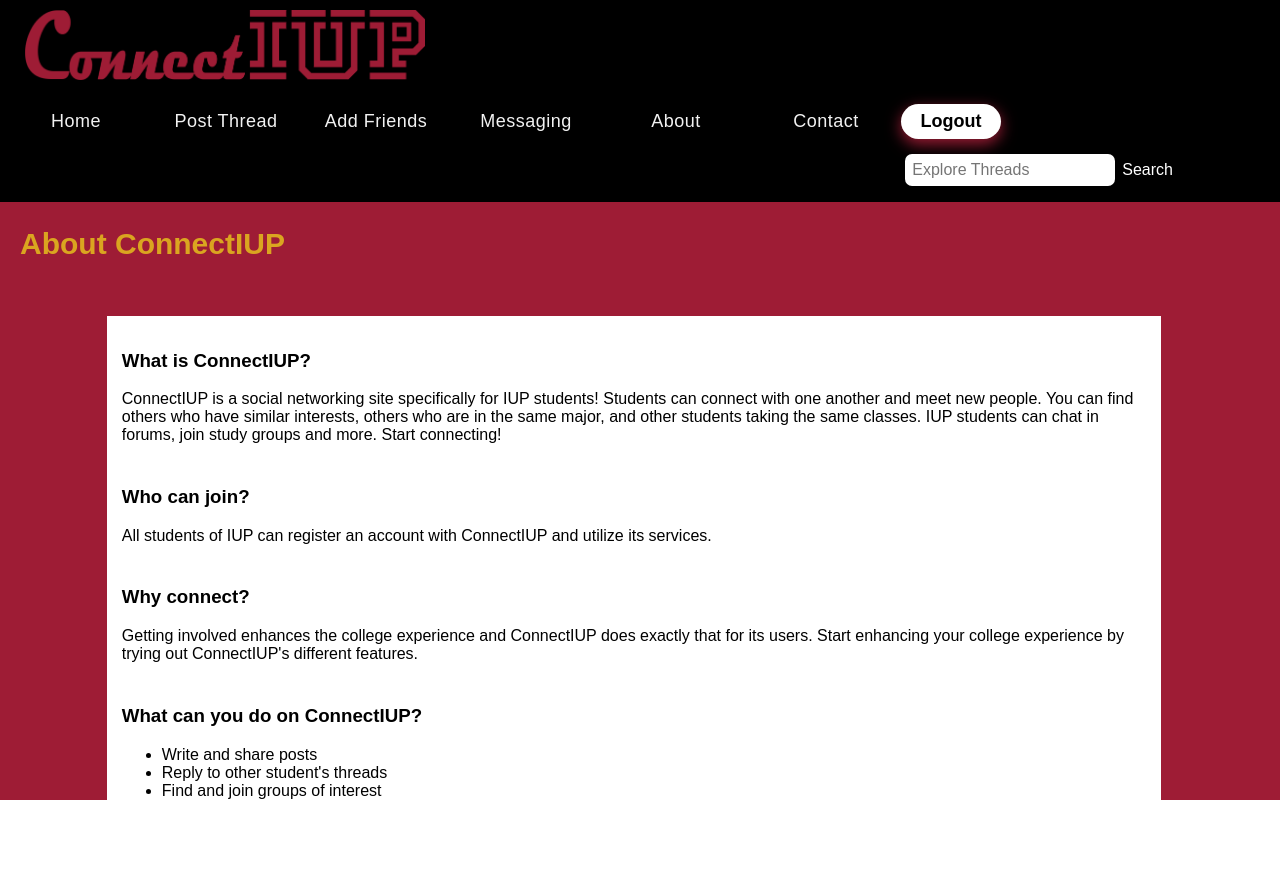
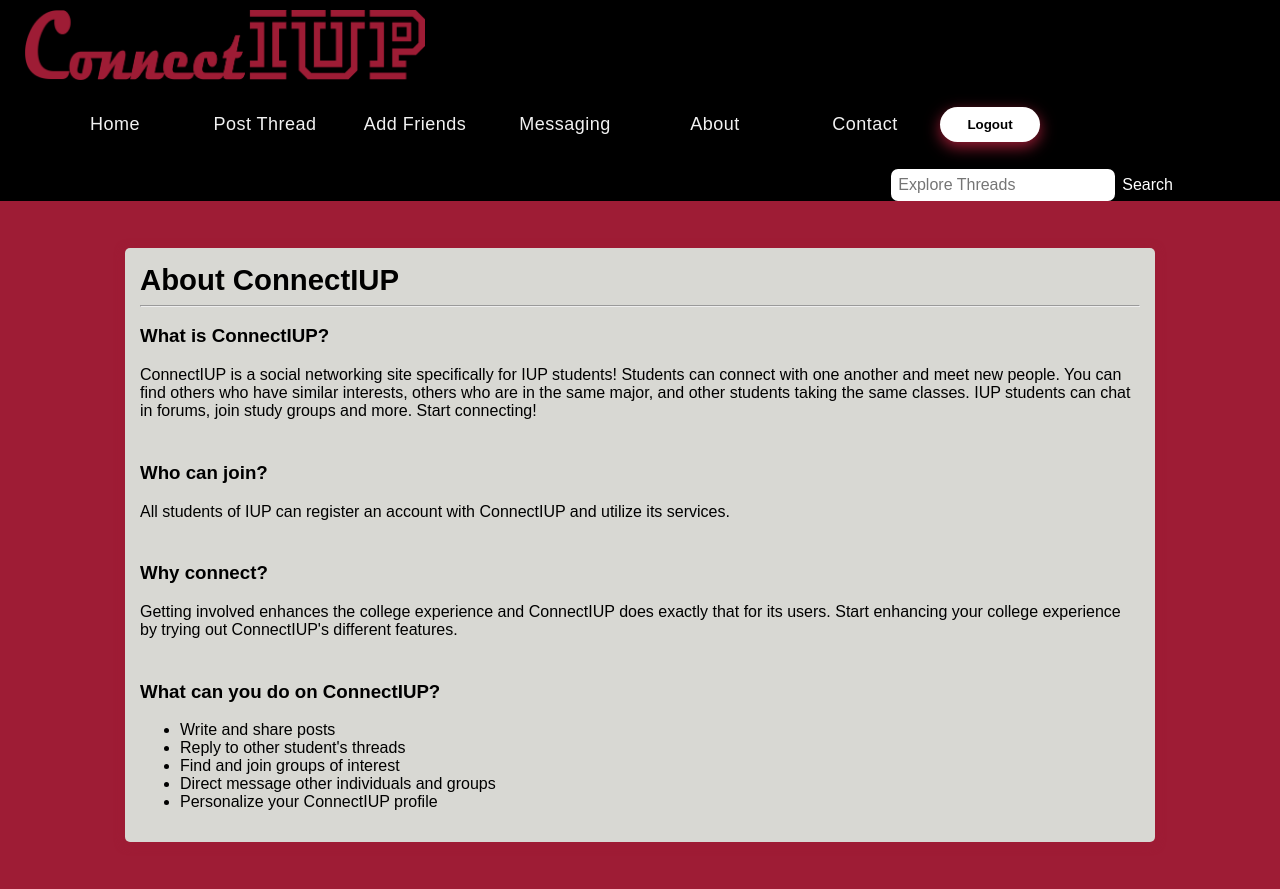
Before and after one commit to realmastercoder/connectiup, a PHP site: page /about.php in a window 1280 px wide. Before the commit the page ends 800 px from the top, so only its background shows below. Run offline with PHP 8.4, Linux system fonts and the light colour scheme.

Commit message:
Styling changes.

```diff
--- a/about.php
+++ b/about.php
@@ -14,14 +14,13 @@ if (!$conn) {
 }
 ?>
 
+<!DOCTYPE html>
+<html>
 
-<html>
 <head>
-    <title>About ConnectIUP</title>
+    <title>ConnectIUP - Post Feature</title>
+    <link rel="stylesheet" href="css/home.css">
     <link rel="stylesheet" href="css/about.css">
-    <link rel="stylesheet" href="css/style.css">
-  <link rel="stylesheet" href="css/home.css">
-  <link rel="stylesheet" href="css/post_page.css">
     <link rel="stylesheet" href="css/button.css">
 </head>
 
@@ -44,10 +43,11 @@ if (!$conn) {
             <button>Search</button>
         </form>
     </nav>
+    <div class="box">
+        <div class="contentBox">
+        <h1>About ConnectIUP</h1>
+        <hr>
 
-    <h2>About ConnectIUP</h2>
-
-    <div class="content">
         <h3>What is ConnectIUP?</h3>
         <p>
           ConnectIUP is a social networking site specifically for IUP students!
@@ -86,9 +86,7 @@ if (!$conn) {
           </ul>
         </p>
         </div>
-
-
-
+    </div>
 </body>
 
 </html>
--- a/css/about.css
+++ b/css/about.css
@@ -1,37 +1,31 @@
-h2 {
-    text-align: left;
-    font-size: 30px;
-    color: gold;
-    margin-left: 25%;
-}
-
-h3 {
-    color: black;
-}
-
-a {
-    color: goldenrod;
-    text-decoration: bold;
-}
-
 body {
     padding: 0;
     margin: 0;
-    background:  #9e1c35;
+    background: #9e1c35;
     font-family: Arial, Helvetica, sans-serif;
 }
-
-.content {
-    background-color: white;
-    width: 80%;
+.box {
+    display: flex;
+    justify-content: center;
+    align-items: center;
+    width: 100%;
+    height: 86vh;
+}
+.contentBox {
+    width: 1000px;
+    padding: 15px;
     text-align: left;
-    margin: 30px;
+    border-radius: 5px;
+    background: #d8d8d3;
+    box-shadow: 0px 2px 10px 1px #9e1c35;
+}
+.contentBox textarea {
+    width: 100%;
+    margin-bottom: 15px;
     padding: 15px;
-    position: absolute;
-    left: 6%;
+    font-size: 18px;
+    box-sizing: border-box;
+    border: 1px solid #eeebeb;
+    border-radius: 5px;
+    outline: none;
 }
-
-a:hover {
-    font-size: larger;
-    font-weight: 600;
-}
--- a/homepage.php
+++ b/homepage.php
@@ -31,7 +31,7 @@ if (!$conn) {
     </div>
     <nav class ="menu">
         <ul>
-            <li><a href='#'> Home</a></li>
+            <li><a href='homepage.php'> Home</a></li>
             <li><a href='new_post.php'> Post Thread</a></li>
             <li><a href='addfriends.php'> Add Friends</a></li>
             <li><a href='#'> Messaging</a></li>
```
Lines whose indentation alone changed are shown as unchanged.
